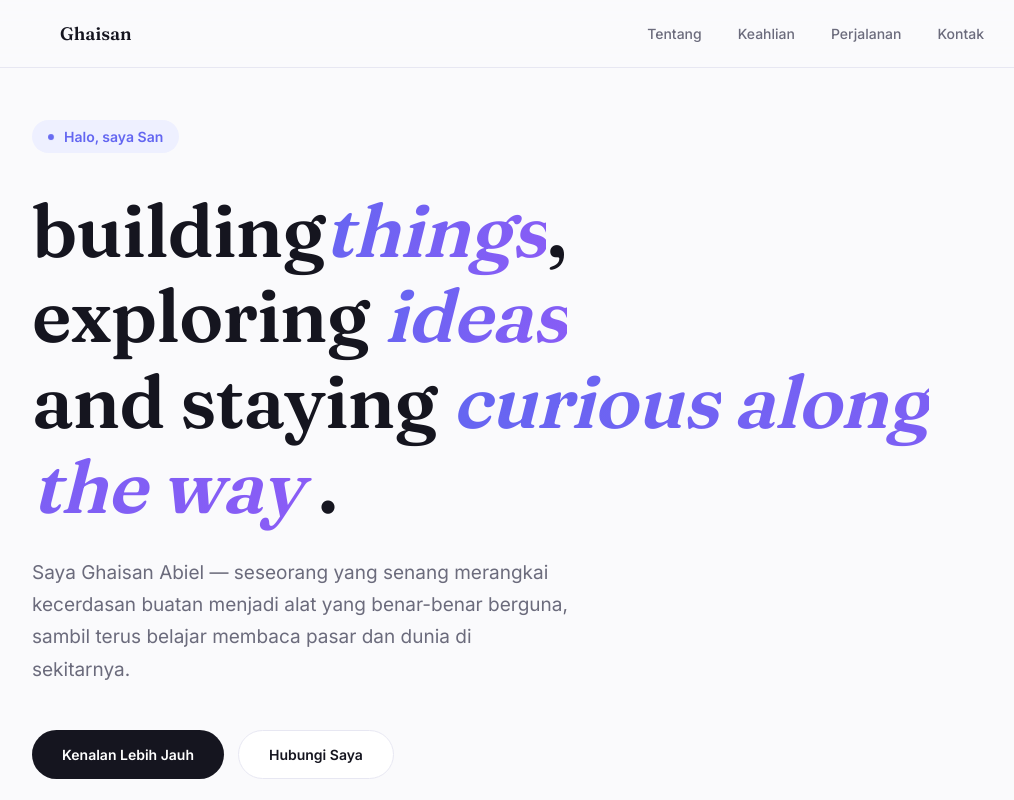
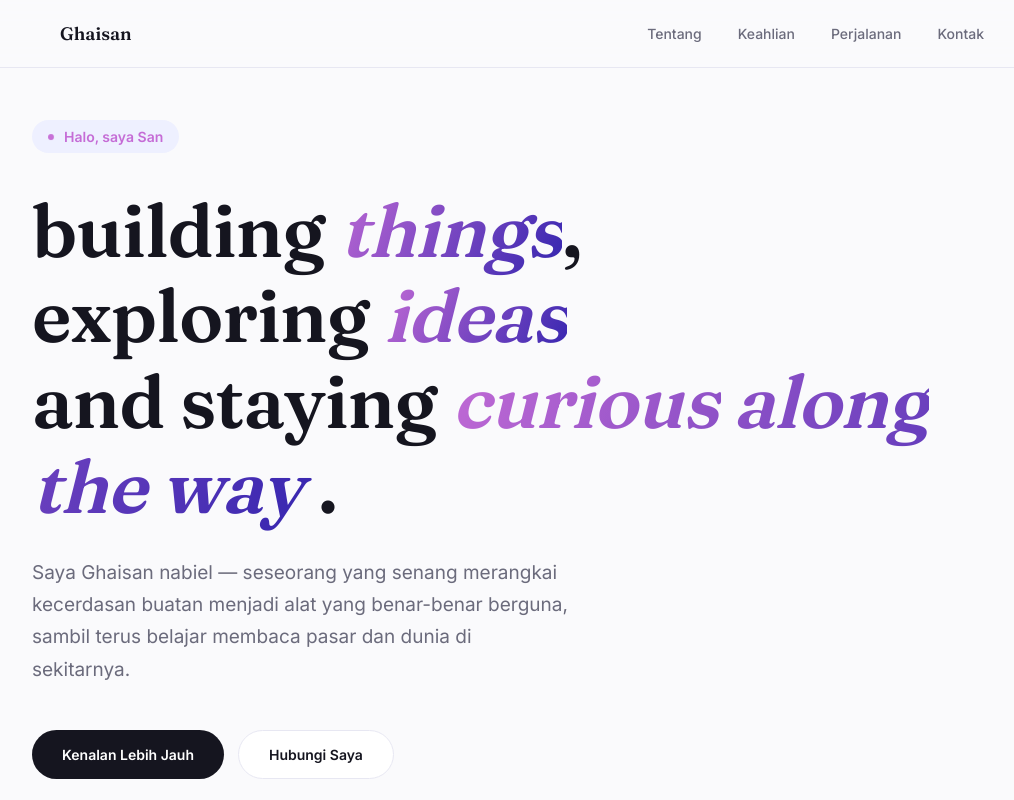
Before and after one commit to ghaisan-rawr/portfolio, a plain HTML site: page index.html in a window 1280 px wide. Shown: the top 800 px of the page, without its empty margins (118-1132 px from the left). Drawn offline with Linux system fonts and the light colour scheme.

```diff
--- a/index.html
+++ b/index.html
@@ -16,8 +16,8 @@
     --text:#15151F;
     --muted:#6B6B7C;
     --muted-soft:#A2A2B3;
-    --accent:#6366F1;
-    --accent-2:#8B5CF6;
+    --accent:#c56cd6;
+    --accent-2:#3425af;
     --accent-soft:#EEF0FF;
     --font-display:'Fraunces', serif;
     --font-body:'Inter', sans-serif;
@@ -361,9 +361,9 @@
 
 <section class="hero wrap">
   <div class="hero-eyebrow"><span class="pulse"></span> Halo, saya San</div>
-  <h1>building<em>things</em>,<br>exploring <em>ideas </em> <br> and staying<em> curious along the way </em>. </h1>
+  <h1>building<em> things</em>,<br>exploring <em>ideas </em> <br> and staying<em> curious along the way </em>. </h1>
   <p class="hero-sub">
-    Saya Ghaisan Abiel — seseorang yang senang merangkai kecerdasan buatan menjadi alat yang
+    Saya Ghaisan nabiel — seseorang yang senang merangkai kecerdasan buatan menjadi alat yang
     benar-benar berguna, sambil terus belajar membaca pasar dan dunia di sekitarnya.
   </p>
   <div class="hero-cta">
@@ -383,7 +383,7 @@
       <div class="about-photo-wrap reveal">
         <div class="about-photo-ring"></div>
         <div class="about-photo">
-          <img src="GANTI_DENGAN_FOTO_KAMU.jpg" alt="Foto Ghaisan Abiel" onerror="this.style.display='none'; this.parentElement.style.background='linear-gradient(135deg, #EEF0FF, #fff)'">
+          <img src="ghaisan.jpeg" alt="Foto Ghaisan nabiel" onerror="this.style.display='none'; this.parentElement.style.background='linear-gradient(135deg, #EEF0FF, #fff)'">
         </div>
         <div class="about-badge">📍 Jakarta, Indonesia</div>
       </div>
@@ -420,7 +420,7 @@
           </div>
           <div class="bio-fact">
             <div class="bio-fact-label">Prinsip</div>
-            <div class="bio-fact-value">Belajar sambil membangun</div>
+            <div class="bio-fact-value">make your own adaptation wheel</div>
           </div>
         </div>
       </div>
```
